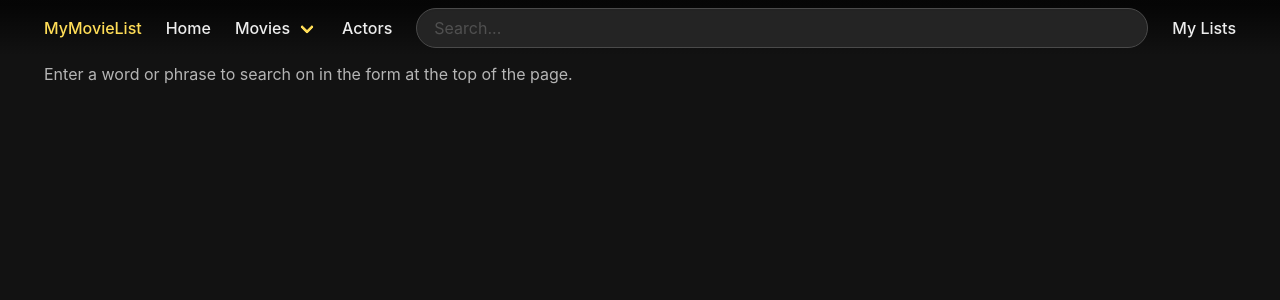
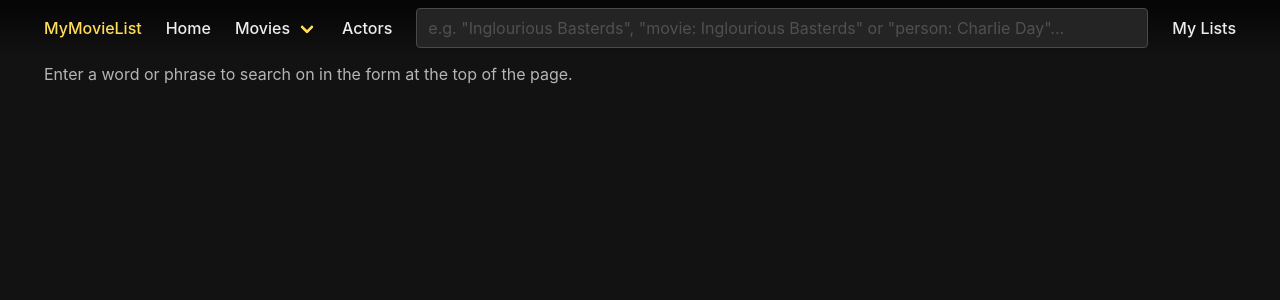
Before and after one commit to lkritsimas/angular-movie-app, an Angular app: page /search in a window 1280 px wide. Shown: the top 300 px of the page. Built offline with nearby package versions, Linux system fonts and the light colour scheme.

Commit message:
Add search operators & person API endpoint

```diff
--- a/src/app/movie.service.ts
+++ b/src/app/movie.service.ts
@@ -14,7 +14,8 @@ export class MovieService {
   private discoverMoviesEndpoint: string = '/discover/movie';
   private upcomingMoviesEndpoint: string = '/movie/upcoming';
   private topRatedMoviesEndpoint: string = '/movie/top_rated';
-  private searchEndpoint: string = '/search/movie';
+  private searchMovieEndpoint: string = '/search/movie';
+  private searchPersonEndpoint: string = '/search/person';
 
   public fetchType: string = '';
   public prevFetchType: string = '';
@@ -74,15 +75,30 @@ export class MovieService {
     );
   }
 
+  parseSearchTerm(term: string) {
+    term = term.trim();
+    const found = term.match(/^(?:(person|movie):)?\s*(.+?)$/);
+
+    return {
+      type: found[1] || null,
+      term: found[2] || null
+    };
+  }
+
   search(term: string = '') {
     // Update search term
-    this.searchTerm.next(term)
+    const parsed = this.parseSearchTerm(term);
+    this.searchTerm.next(term);
 
     if (!term) return this.router.navigate(['search']);
 
-    const queryString = this.createQueryString(this.searchEndpoint, {
-      'query': term
+    let endPoint = this.searchMovieEndpoint;
+    if (parsed.type === 'person') endPoint = this.searchPersonEndpoint;
+
+    const queryString = this.createQueryString(endPoint, {
+      'query': parsed.term
     });
+
     this.httpClient.get(queryString).subscribe({
       next: (response) => this.resultSource.next(response['results'])
     });
--- a/src/app/movies/movies.component.html
+++ b/src/app/movies/movies.component.html
@@ -3,11 +3,21 @@
   <app-infinite-scroll (scrolled)="onScroll()">
     <ul *ngIf="(movies | async)" class="columns is-multiline is-mobile">
       <ng-container *ngFor="let movie of (movies | async)">
-        <li *ngIf="movie.poster_path" class="movie column is-narrow">
+        <!-- Render movie -->
+        <li *ngIf="movie.poster_path; else elseBlock" class="movie column is-narrow">
           <a routerLink="/title/{{ movie.id }}">
-            <img src="https://image.tmdb.org/t/p/w200/{{ movie.poster_path }}" class="image" />
+            <img src="https://image.tmdb.org/t/p/w200/{{ movie.poster_path }}" class="image" alt="{{ movie.title }}" />
           </a>
         </li>
+        <!-- Render person -->
+        <ng-template #elseBlock>
+          <li *ngIf="movie.profile_path" class="movie column is-narrow">
+            <a routerLink="/person/{{ movie.id }}">
+              <img src="https://image.tmdb.org/t/p/w200/{{ movie.profile_path }}" class="image"
+                alt="{{ movie.name }}" />
+            </a>
+          </li>
+        </ng-template>
       </ng-container>
     </ul>
   </app-infinite-scroll>
--- a/src/app/search/search.component.html
+++ b/src/app/search/search.component.html
@@ -1,4 +1,6 @@
-<form (ngSubmit)="search()" #searchForm="ngForm">
-    <input type="text" [(ngModel)]="searchTerm" name="search" class="input is-rounded is-fullwidth"
-        placeholder="Search...">
+<form (ngSubmit)="search()" #searchForm="ngForm" class="field">
+    <div class="control is-expanded">
+        <input type="text" [(ngModel)]="searchTerm" name="search" class="input is-fullwidth"
+            placeholder='e.g. "Inglourious Basterds", "movie: Inglourious Basterds" or "person: Charlie Day"...'>
+    </div>
 </form>
--- a/src/app/search/search.component.ts
+++ b/src/app/search/search.component.ts
@@ -2,7 +2,6 @@ import { Component, OnInit } from '@angular/core';
 
 import { MovieService } from '../movie.service';
 import { debounceTime, distinctUntilChanged, switchMap } from 'rxjs/operators';
-import { Subject } from 'rxjs';
 
 @Component({
   selector: 'app-search',
@@ -11,6 +10,7 @@ import { Subject } from 'rxjs';
 })
 export class SearchComponent implements OnInit {
   searchTerm: string = '';
+  rating: string = '';
 
   constructor(private movieService: MovieService) {
     movieService.searchTerm.subscribe({
```
